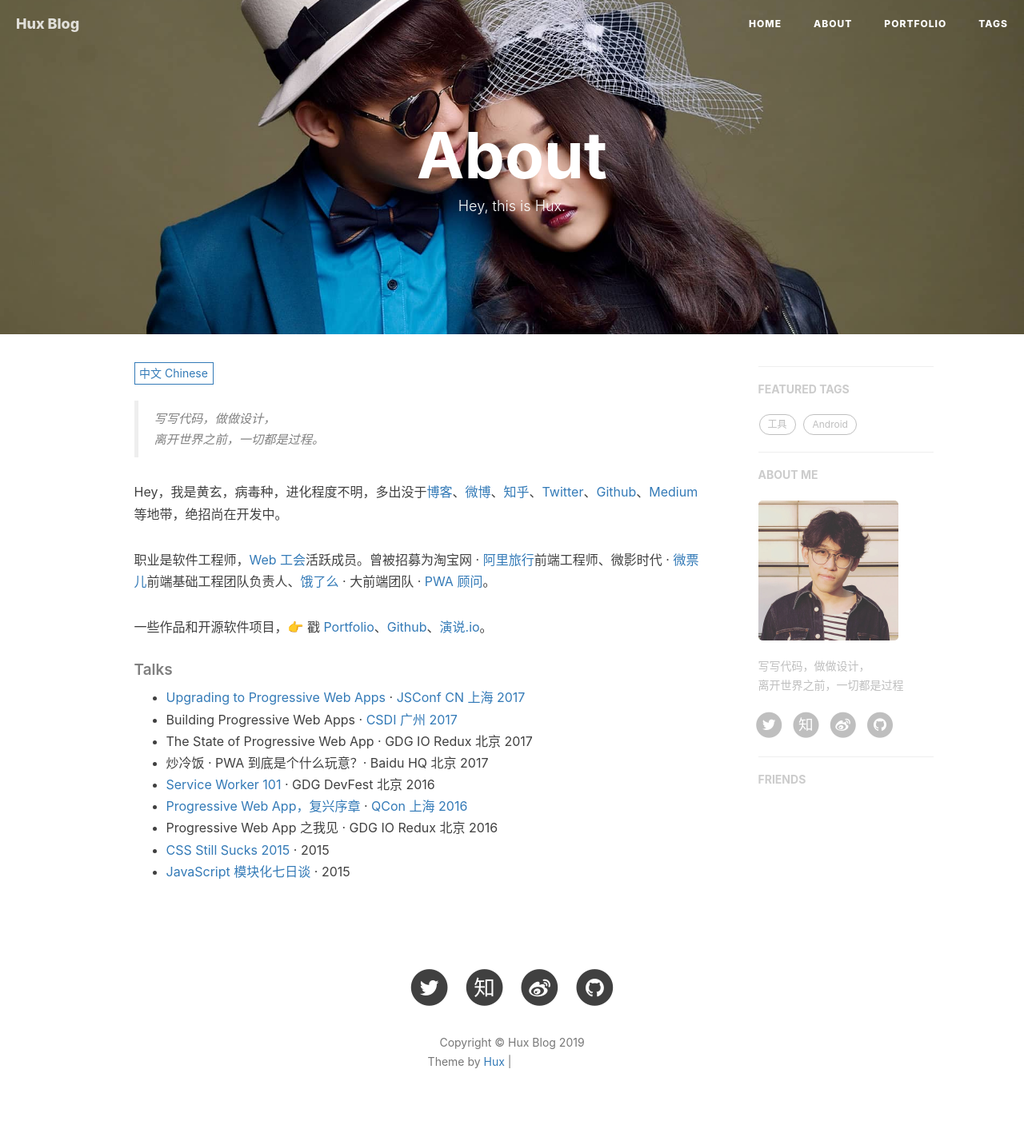
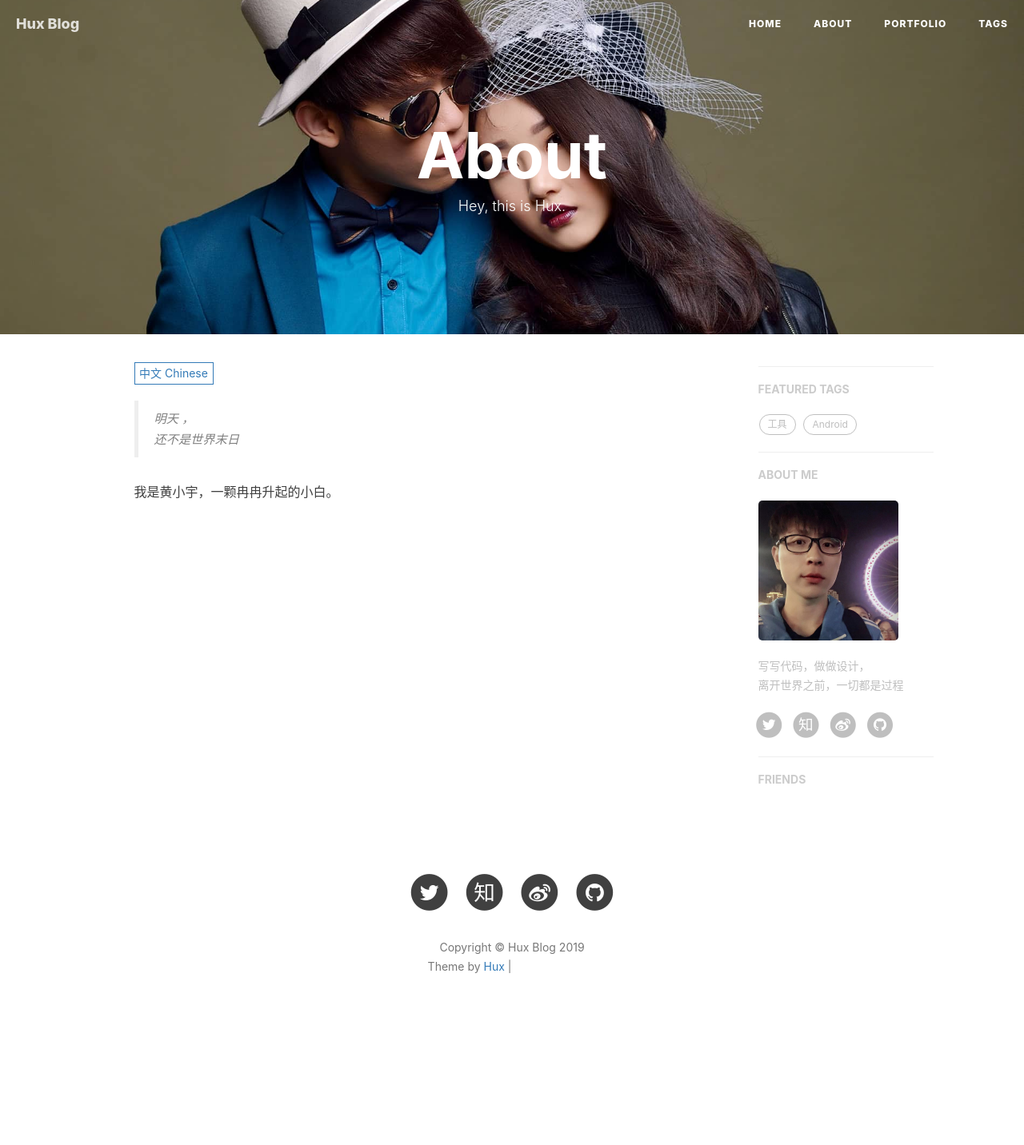
Before and after one commit to bighuang111/bighuang111.github.io, a Jekyll site: the page built from about.html, in a window 1280 px wide. Shown: the whole page at 80% size. Built offline with Jekyll 4.4.1, drawn with Linux system fonts in a browser that asks for light colours; nearby versions of some CDN libraries; comment, search, counter and statistics services are not loaded; after the commit the page ends 1313 px from its top, so only the background shows below that; grey boxes are pictures that could not be loaded.

Commit message:
personal message

```diff
--- a/_config.yml
+++ b/_config.yml
@@ -3,8 +3,8 @@ title: Hux Blog
 SEOTitle: 小黄的博客 | LittleHuang Blog
 header-img: img/home-bg.jpg
 email: kaiyuhuang@bupt.edu.cn
-description: "关于前端与设计、黑客与画家 | 黄玄，Web & Mobile Lover，Front-End Engineer，UX Designer | 这里是 @Hux黄玄 的个人博客，与你一起发现更大的世界。"
-keyword: "小黄, 小黄的博客, Huang Blog, 博客, 个人网站, AI, Android, 游戏, 产品, 土豆的男朋友"
+description: "一个乱七八糟的android开发"
+keyword: "小黄, 小黄的博客, Huang Blog, 博客, 个人网站, AI, Android, 游戏, 产品, 立志成为土豆的男朋友"
 url: "https://bighuang111.github.io"              # your host, for absolute URL
 baseurl: ""                             # for example, '/blog' if your blog hosted on 'host/blog'
 
@@ -12,7 +12,7 @@ baseurl: ""                             # for example, '/blog' if your blog host
 
 # SNS settings
 RSS: false
-weibo_username:     huxpro
+weibo_username:     乖是黄小宇
 zhihu_username:     huxpro
 github_username:    bighuang111
 twitter_username:   huxpro
--- a/_includes/about/zh.md
+++ b/_includes/about/zh.md
@@ -1,31 +1,7 @@
-> 写写代码，做做设计，
-> 离开世界之前，一切都是过程。
+> 明天  ，
+>
+> 还不是世界末日
 
-Hey，我是黄玄，病毒种，进化程度不明，多出没于[博客](https://huangxuan.me)、[微博](weibo.com/huxpro)、[知乎](https://www.zhihu.com/people/huxpro/pins/posts)、[Twitter](https://twitter.com/Huxpro/)、[Github](http://github.com/huxpro)、[Medium](https://medium.com/@Huxpro) 等地带，绝招尚在开发中。
+我是黄小宇，一颗冉冉升起的小白。
 
-职业是软件工程师，[Web 工会](https://medium.com/ben-and-dion/team-web-3315aa447fb2#.359a9c6cl)活跃成员。曾被招募为淘宝网 · [阿里旅行](http://alitrip.com)前端工程师、微影时代 · [微票儿](http://www.wepiao.com/?r=movie)前端基础工程团队负责人、[饿了么](https://ele.me/) · 大前端团队 · [PWA 顾问](https://medium.com/elemefe/upgrading-ele-me-to-progressive-web-app-2a446832e509)。
-
-一些作品和开源软件项目，👉 戳 [Portfolio](/portfolio)、[Github](http://github.com/huxpro)、[演说.io](http://https://zhuanlan.zhihu.com/p/21280918)。
-
-
-##### Talks
-
-- [Upgrading to Progressive Web Apps][9] · [JSConf CN 上海 2017](http://2017.jsconf.cn/)
-- Building Progressive Web Apps · [CSDI 广州 2017](http://www.csdisummit.com/)
-- The State of Progressive Web App · GDG IO Redux 北京 2017
-- 炒冷饭 · PWA 到底是个什么玩意？· Baidu HQ 北京 2017
-- [Service Worker 101][5] · GDG DevFest 北京 2016
-- [Progressive Web App，复兴序章][4] · [QCon 上海 2016](http://2016.qconshanghai.com/presentation/3111)
-- Progressive Web App 之我见 · GDG IO Redux 北京 2016
-- [CSS Still Sucks 2015][2] · 2015
-- [JavaScript 模块化七日谈][1] · 2015
-
-[1]: //huangxuan.me/2015/07/09/js-module-7day/
-[2]: //huangxuan.me/2015/12/28/css-sucks-2015/
-[3]: //huangxuan.me/2016/06/05/pwa-in-my-pov/
-[4]: //huangxuan.me/2016/10/20/pwa-qcon2016/
-[5]: //huangxuan.me/2016/11/20/sw-101-gdgdf/
-[6]: https://yanshuo.io/assets/player/?deck=58ac8598b123db0067292f92 "PWA Rehashing"
-[7]: https://yanshuo.io/assets/player/?deck=593ad6fbfe88c2006a0a0d6d "The State of PWA"
-[8]: https://yanshuo.io/assets/player/?deck=594d673d570c357d0698a950 "Building PWA"
 [9]: //huangxuan.me/jsconfcn2017/
```
Also changed, not shown: img/avatar-hux-home.jpg, img/avatar-hux.jpg.
